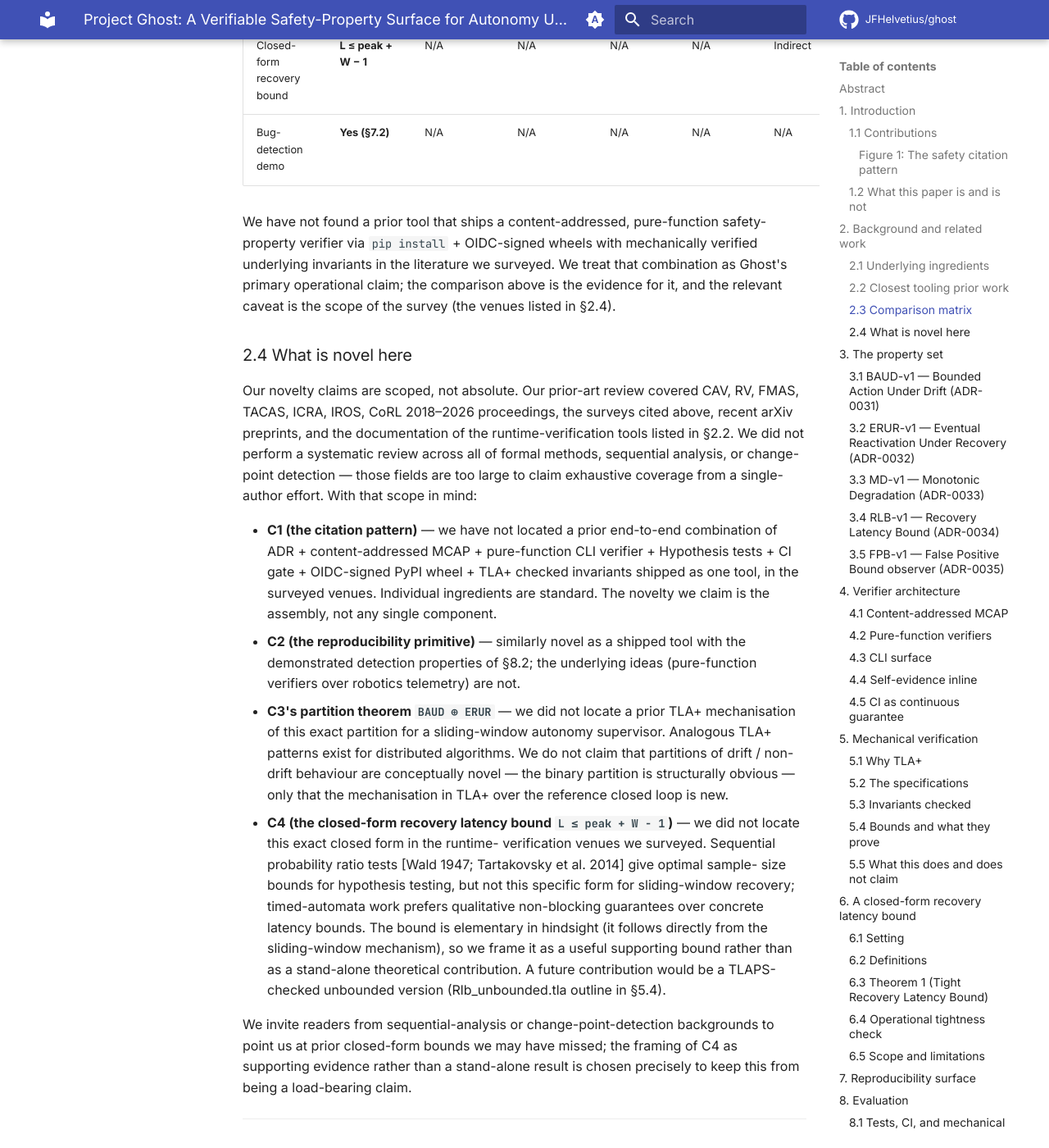
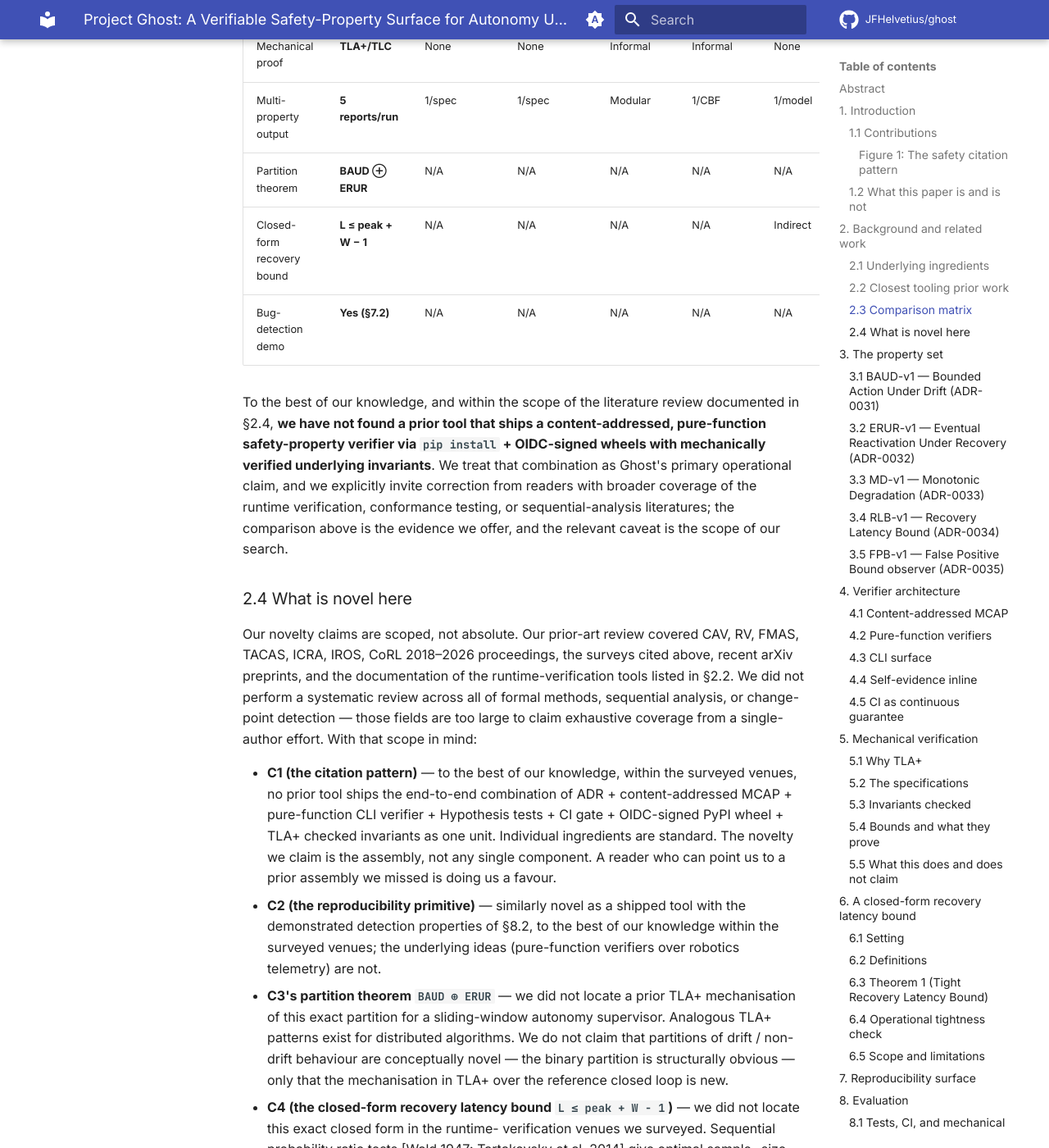
Before and after one commit to JFHelvetius/ghost, an MkDocs documentation site: the page built from docs/paper/project_ghost_v0_2.md, in a window 1280 px wide and 1400 px high, scrolled down 5800 px. Shown: the whole window at 82% size. Built offline with MkDocs 1.6.1 and Material for MkDocs 9.7.7, drawn with Linux system fonts in a browser that asks for light colours; comment, search, counter and statistics services are not loaded; some of the changed text lies outside the part shown.

Commit message:
elevate memorable thesis line + soften RTAMT claims further
Applies the third round of reviewer feedback:

1. The thesis line ('a safety claim should be issued together with
   everything a third party needs to reject it') is now elevated
   from a buried sentence in §11 Conclusion to:
   - Epigraph at the very top of the paper (before the abstract),
     stylised as italic quotation with attribution to the paper
     itself.
   - Closing sentence of the abstract, in bold.
   - Closing sentence of Figure 1's narrative caption, in bold.
   - Retained verbatim in §11 Conclusion.

   The reviewer's reaction was: 'this is an idea... papers with one
   sharp idea in one sentence are the memorable ones'. We give the
   sentence the structural prominence the reaction implies it
   deserves.

2. Further softening of the RTAMT-adjacent claims, per the
   reviewer's '...still the most dangerous point, more cautelous':
   - §2.3 comparison-matrix caption: added 'within the scope of the
     literature review documented in this section' + explicit
     invitation to correction from readers with broader coverage.
   - §2.4 C1 and C2 novelty bullets: added 'to the best of our
     knowledge, within the surveyed venues' qualifiers; closed C1
     with 'A reader who can point us to a prior assembly we missed
     is doing us a favour'.
   - §8.6 capability-matrix introduction: added 'as of mid-2026; a
     more recent RTAMT release may close some of the rows, and we
     welcome correction from the RTAMT maintainers'.

3. Figure 1 caption now ends with the memorable line as a
   self-contained statement of what the seven-box assembly buys.

All four versions (EN canonical, LaTeX, ES, ZH) updated in
lockstep. check_paper_translations.py passes.

Suite: 1687 tests passing, ruff + mypy strict + deptry clean.

Co-Authored-By: Claude Opus 4.7 <noreply@anthropic.com>

```diff
--- a/docs/paper/project_ghost_v0_2.md
+++ b/docs/paper/project_ghost_v0_2.md
@@ -7,6 +7,13 @@
 **PyPI:** <https://pypi.org/project/project-ghost/>
 **Documentation:** <https://JFHelvetius.github.io/ghost/>
 **License:** Apache-2.0
+
+---
+
+> *A safety claim should be issued together with everything a third
+> party needs to reject it.*
+>
+> — The thesis of this paper, in one line.
 
 ---
 
@@ -48,7 +55,10 @@ RTAMT establishes that the verifier is policy-agnostic, runs in
 MCAPs and canonicalised property-report JSON across Linux and
 Windows CI runners. The full artifact, including the three TLA+
 specifications and all reproducibility scripts, is re-runnable from
-`pip install project-ghost==0.2.2`.
+`pip install project-ghost==0.2.2`. We invite readers to take that
+verification as the unit of analysis: **a safety claim should be
+issued together with everything a third party needs to reject it,
+and we believe that is now operationally possible**.
 
 **Keywords:** safety citation patterns, reproducible safety
 verification, runtime verification, content-addressed telemetry,
@@ -195,8 +205,11 @@ SHA-256) and the verification tool (PyPI wheel pinned by version).
 A third party concatenates them with one shell command and obtains
 a deterministic JSON verdict per property. **The contribution of
 this paper is the assembly of those seven boxes into a single
-shippable unit**; everything else (the property set, the closed-form
-bound, the TLA+ specs) instantiates the pattern on a representative
+shippable unit, so that — for the first time, to the best of our
+knowledge within the surveyed venues — a safety claim can be
+issued together with everything a third party needs to reject
+it.** Everything else (the property set, the closed-form bound,
+the TLA+ specs) instantiates the pattern on a representative
 supervisor.
 
 ### 1.2 What this paper is and is not
@@ -293,13 +306,16 @@ overlapping concerns, none of which occupies the same niche:
 | Closed-form recovery bound | **L ≤ peak + W − 1** | N/A | N/A | N/A | N/A | Indirect | None |
 | Bug-detection demo | **Yes (§7.2)** | N/A | N/A | N/A | N/A | N/A | N/A |
 
-We have not found a prior tool that ships a content-addressed,
-pure-function safety-property verifier via `pip install` +
-OIDC-signed wheels with mechanically verified underlying invariants
-in the literature we surveyed. We treat that combination as Ghost's
-primary operational claim; the comparison above is the evidence for
-it, and the relevant caveat is the scope of the survey (the venues
-listed in §2.4).
+To the best of our knowledge, and within the scope of the
+literature review documented in §2.4, **we have not found a prior
+tool that ships a content-addressed, pure-function safety-property
+verifier via `pip install` + OIDC-signed wheels with mechanically
+verified underlying invariants**. We treat that combination as
+Ghost's primary operational claim, and we explicitly invite
+correction from readers with broader coverage of the runtime
+verification, conformance testing, or sequential-analysis
+literatures; the comparison above is the evidence we offer, and the
+relevant caveat is the scope of our search.
 
 ### 2.4 What is novel here
 
@@ -312,16 +328,18 @@ methods, sequential analysis, or change-point detection — those
 fields are too large to claim exhaustive coverage from a
 single-author effort. With that scope in mind:
 
-- **C1 (the citation pattern)** — we have not located a prior
-  end-to-end combination of ADR + content-addressed MCAP +
-  pure-function CLI verifier + Hypothesis tests + CI gate +
-  OIDC-signed PyPI wheel + TLA+ checked invariants shipped as one
-  tool, in the surveyed venues. Individual ingredients are
+- **C1 (the citation pattern)** — to the best of our knowledge,
+  within the surveyed venues, no prior tool ships the end-to-end
+  combination of ADR + content-addressed MCAP + pure-function CLI
+  verifier + Hypothesis tests + CI gate + OIDC-signed PyPI wheel +
+  TLA+ checked invariants as one unit. Individual ingredients are
   standard. The novelty we claim is the assembly, not any single
-  component.
+  component. A reader who can point us to a prior assembly we
+  missed is doing us a favour.
 - **C2 (the reproducibility primitive)** — similarly novel as a
-  shipped tool with the demonstrated detection properties of §8.2;
-  the underlying ideas (pure-function verifiers over robotics
+  shipped tool with the demonstrated detection properties of §8.2,
+  to the best of our knowledge within the surveyed venues; the
+  underlying ideas (pure-function verifiers over robotics
   telemetry) are not.
 - **C3's partition theorem `BAUD ⊕ ERUR`** — we did not locate a
   prior TLA+ mechanisation of this exact partition for a
@@ -1030,9 +1048,12 @@ is preserved for reproducibility; its output lives in
 
 Instead, the table below states the **capabilities** the two tools
 offer over the same MCAP, evaluated by their published feature sets
-(RTAMT 0.3.5 from PyPI; Ghost v0.2.2). This framing is what a
-reader can defend without entering an arms race about which STL
-encoding "really" represents BAUD-v1.
+(RTAMT 0.3.5 from PyPI; Ghost v0.2.2). The matrix reflects our
+reading of each project's documentation and source as of
+mid-2026; a more recent RTAMT release may close some of the rows,
+and we welcome correction from the RTAMT maintainers. This framing
+is what we believe a reader can defend without entering an arms
+race about which STL encoding "really" represents BAUD-v1.
 
 | Capability | Ghost v0.2.2 | RTAMT 0.3.5 |
 |---|:---:|:---:|
```
Also changed, not shown: docs/paper/es/proyecto_ghost_v0_2_ES.md (+19 -5 lines), docs/paper/zh/project_ghost_v0_2_ZH.md (+13 -4 lines), 1 other file.
